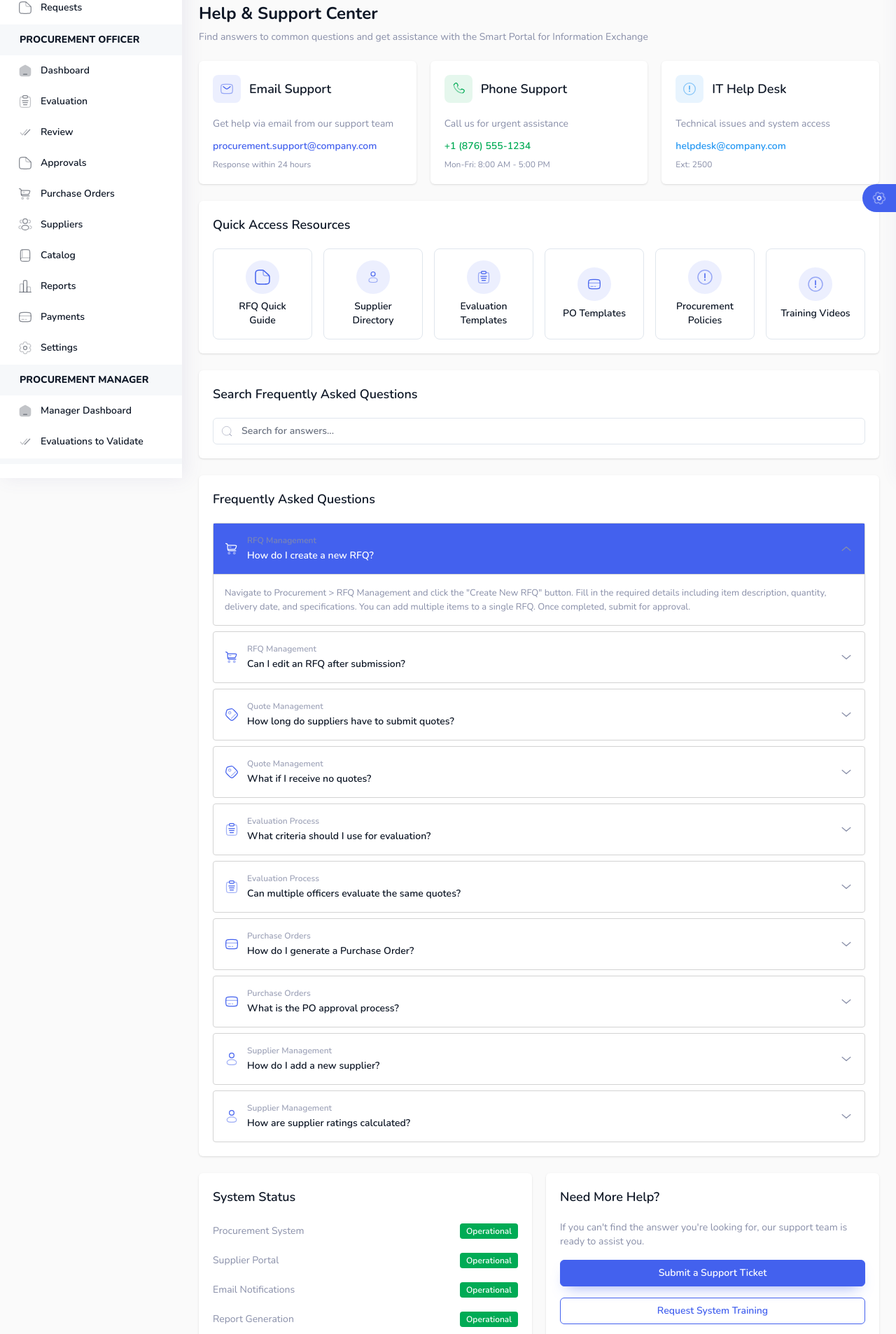
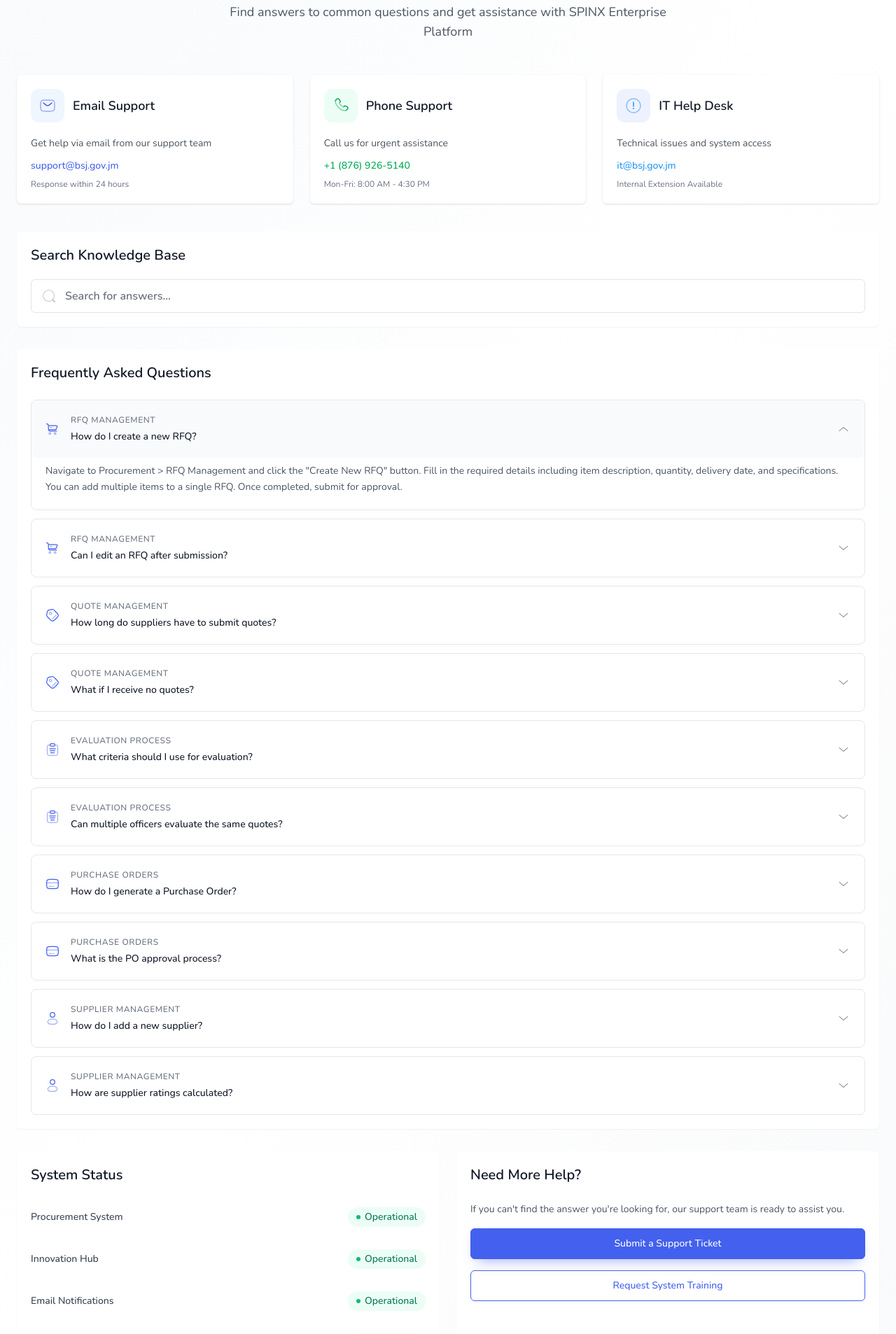
Before and after one commit to standardsja/pms, a React (Vite) app: page /help in a window 1280 px wide. Shown: the part 117-2023 px from the top of the page at 70% size. Built offline with nearby package versions, Linux system fonts and the light colour scheme; sample sign-in values are in the browser's storage.

Commit message:
feat: Implement real-time module statistics and update Help & Support layout

```diff
--- a/src/pages/HelpSupport.tsx
+++ b/src/pages/HelpSupport.tsx
@@ -106,143 +106,113 @@
             faq.category.toLowerCase().includes(searchQuery.toLowerCase())
     );
 
-    const quickLinks = [
-        { title: 'RFQ Quick Guide', icon: <IconFile />, link: '/procurement/rfq/list' },
-        { title: 'Supplier Directory', icon: <IconUser />, link: '/procurement/suppliers' },
-        { title: 'Evaluation Templates', icon: <IconClipboardText />, link: '/procurement/evaluation' },
-        { title: 'PO Templates', icon: <IconCreditCard />, link: '/procurement/purchase-orders' },
-        { title: 'Procurement Policies', icon: <IconInfoCircle />, link: '#' },
-        { title: 'Training Videos', icon: <IconInfoCircle />, link: '#' },
-    ];
-
     return (
-        <div>
-            <ul className="flex space-x-2 rtl:space-x-reverse">
-                <li>
-                    <Link to="/" className="text-primary hover:underline">
-                        Dashboard
-                    </Link>
-                </li>
-                <li className="before:content-['/'] ltr:before:mr-2 rtl:before:ml-2">
-                    <span>Help & Support</span>
-                </li>
-            </ul>
-
+        <div className="min-h-screen bg-gradient-to-br from-slate-50 via-white to-gray-50 dark:from-gray-900 dark:via-gray-800 dark:to-gray-900">
+            <div className="container mx-auto px-6 py-12 max-w-7xl">
                 <div className="pt-5">
                     {/* Header */}
-                <div className="mb-6">
-                    <h2 className="text-2xl font-bold mb-2">Help & Support Center</h2>
-                    <p className="text-white-dark">Find answers to common questions and get assistance with the Smart Portal for Information Exchange</p>
+                    <div className="text-center mb-12">
+                        <h1 className="text-4xl font-semibold text-gray-900 dark:text-white mb-3">Help & Support Center</h1>
+                        <p className="text-lg text-gray-600 dark:text-gray-400 max-w-2xl mx-auto">Find answers to common questions and get assistance with SPINX Enterprise Platform</p>
                     </div>
 
                     {/* Contact Support */}
-                <div className="grid grid-cols-1 md:grid-cols-3 gap-5 mb-6">
-                    <div className="panel">
+                    <div className="grid grid-cols-1 md:grid-cols-3 gap-6 mb-10">
+                        <div className="panel hover:shadow-lg transition-shadow duration-300">
                             <div className="flex items-center mb-5">
-                            <div className="flex h-10 w-10 items-center justify-center rounded-lg bg-primary/10 text-primary">
-                                <IconMail className="h-5 w-5" />
+                                <div className="flex h-12 w-12 items-center justify-center rounded-xl bg-blue-50 dark:bg-blue-900/20 text-primary">
+                                    <IconMail className="h-6 w-6" />
                                 </div>
-                            <h5 className="text-lg font-semibold ltr:ml-3 rtl:mr-3">Email Support</h5>
+                                <h5 className="text-lg font-semibold ltr:ml-3 rtl:mr-3 text-gray-900 dark:text-white">Email Support</h5>
                             </div>
-                        <p className="text-white-dark mb-3">Get help via email from our support team</p>
-                        <a href="mailto:procurement.support@company.com" className="text-primary hover:underline font-semibold">
-                            procurement.support@company.com
+                            <p className="text-gray-600 dark:text-gray-400 mb-3">Get help via email from our support team</p>
+                            <a href="mailto:support@bsj.gov.jm" className="text-primary hover:text-primary/80 font-medium transition-colors">
+                                support@bsj.gov.jm
                             </a>
-                        <p className="text-xs text-white-dark mt-2">Response within 24 hours</p>
+                            <p className="text-xs text-gray-500 dark:text-gray-500 mt-2">Response within 24 hours</p>
                         </div>
 
-                    <div className="panel">
+                        <div className="panel hover:shadow-lg transition-shadow duration-300">
                             <div className="flex items-center mb-5">
-                            <div className="flex h-10 w-10 items-center justify-center rounded-lg bg-success/10 text-success">
-                                <IconPhone className="h-5 w-5" />
+                                <div className="flex h-12 w-12 items-center justify-center rounded-xl bg-emerald-50 dark:bg-emerald-900/20 text-success">
+                                    <IconPhone className="h-6 w-6" />
                                 </div>
-                            <h5 className="text-lg font-semibold ltr:ml-3 rtl:mr-3">Phone Support</h5>
+                                <h5 className="text-lg font-semibold ltr:ml-3 rtl:mr-3 text-gray-900 dark:text-white">Phone Support</h5>
                             </div>
-                        <p className="text-white-dark mb-3">Call us for urgent assistance</p>
-                        <a href="tel:+18765551234" className="text-success hover:underline font-semibold">
-                            +1 (876) 555-1234
+                            <p className="text-gray-600 dark:text-gray-400 mb-3">Call us for urgent assistance</p>
+                            <a href="tel:+18769265140" className="text-success hover:text-success/80 font-medium transition-colors">
+                                +1 (876) 926-5140
                             </a>
-                        <p className="text-xs text-white-dark mt-2">Mon-Fri: 8:00 AM - 5:00 PM</p>
+                            <p className="text-xs text-gray-500 dark:text-gray-500 mt-2">Mon-Fri: 8:00 AM - 4:30 PM</p>
                         </div>
 
-                    <div className="panel">
+                        <div className="panel hover:shadow-lg transition-shadow duration-300">
                             <div className="flex items-center mb-5">
-                            <div className="flex h-10 w-10 items-center justify-center rounded-lg bg-info/10 text-info">
-                                <IconInfoCircle className="h-5 w-5" />
+                                <div className="flex h-12 w-12 items-center justify-center rounded-xl bg-indigo-50 dark:bg-indigo-900/20 text-info">
+                                    <IconInfoCircle className="h-6 w-6" />
                                 </div>
-                            <h5 className="text-lg font-semibold ltr:ml-3 rtl:mr-3">IT Help Desk</h5>
+                                <h5 className="text-lg font-semibold ltr:ml-3 rtl:mr-3 text-gray-900 dark:text-white">IT Help Desk</h5>
                             </div>
-                        <p className="text-white-dark mb-3">Technical issues and system access</p>
-                        <a href="mailto:helpdesk@company.com" className="text-info hover:underline font-semibold">
-                            helpdesk@company.com
+                            <p className="text-gray-600 dark:text-gray-400 mb-3">Technical issues and system access</p>
+                            <a href="mailto:it@bsj.gov.jm" className="text-info hover:text-info/80 font-medium transition-colors">
+                                it@bsj.gov.jm
                             </a>
-                        <p className="text-xs text-white-dark mt-2">Ext: 2500</p>
-                    </div>
-                </div>
-
-                {/* Quick Links */}
-                <div className="panel mb-6">
-                    <h5 className="text-lg font-semibold mb-5">Quick Access Resources</h5>
-                    <div className="grid grid-cols-2 md:grid-cols-3 lg:grid-cols-6 gap-4">
-                        {quickLinks.map((item, index) => (
-                            <Link
-                                key={index}
-                                to={item.link}
-                                className="flex flex-col items-center justify-center p-4 border border-white-light dark:border-white-light/10 rounded-lg hover:border-primary hover:shadow-lg transition-all"
-                            >
-                                <div className="flex h-12 w-12 items-center justify-center rounded-full bg-primary/10 text-primary mb-2">{item.icon}</div>
-                                <span className="text-center text-sm font-semibold">{item.title}</span>
-                            </Link>
-                        ))}
+                            <p className="text-xs text-gray-500 dark:text-gray-500 mt-2">Internal Extension Available</p>
                         </div>
                     </div>
 
                     {/* Search FAQs */}
-                <div className="panel mb-6">
-                    <h5 className="text-lg font-semibold mb-5">Search Frequently Asked Questions</h5>
+                    <div className="panel mb-8 shadow-sm">
+                        <h5 className="text-xl font-semibold mb-5 text-gray-900 dark:text-white">Search Knowledge Base</h5>
                         <div className="relative">
-                        <input type="text" placeholder="Search for answers..." className="form-input ltr:pl-10 rtl:pr-10" value={searchQuery} onChange={(e) => setSearchQuery(e.target.value)} />
-                        <div className="absolute top-1/2 -translate-y-1/2 ltr:left-3 rtl:right-3">
-                            <IconSearch className="text-white-dark" />
+                            <input
+                                type="text"
+                                placeholder="Search for answers..."
+                                className="form-input ltr:pl-12 rtl:pr-12 h-12 text-base"
+                                value={searchQuery}
+                                onChange={(e) => setSearchQuery(e.target.value)}
+                            />
+                            <div className="absolute top-1/2 -translate-y-1/2 ltr:left-4 rtl:right-4">
+                                <IconSearch className="text-gray-400 w-5 h-5" />
                             </div>
                         </div>
                     </div>
 
                     {/* FAQs */}
-                <div className="panel">
-                    <h5 className="text-lg font-semibold mb-5">Frequently Asked Questions</h5>
+                    <div className="panel shadow-sm">
+                        <h5 className="text-xl font-semibold mb-6 text-gray-900 dark:text-white">Frequently Asked Questions</h5>
                         {filteredFaqs.length === 0 ? (
                             <div className="text-center py-10">
                                 <IconInfoCircle className="w-16 h-16 mx-auto text-white-dark mb-4" />
                                 <p className="text-white-dark">No FAQs found matching your search.</p>
                             </div>
                         ) : (
-                        <div className="space-y-2">
+                            <div className="space-y-3">
                                 {filteredFaqs.map((faq) => (
-                                <div key={faq.id} className="border border-[#d3d3d3] dark:border-[#1b2e4b] rounded">
+                                    <div key={faq.id} className="border border-gray-200 dark:border-gray-700 rounded-lg hover:border-gray-300 dark:hover:border-gray-600 transition-colors">
                                         <button
                                             type="button"
-                                        className={`p-4 w-full flex items-center text-white-dark dark:bg-[#1b2e4b] font-semibold hover:bg-primary/10 ${
-                                            activeAccordion === faq.id ? '!bg-primary text-white' : ''
+                                            className={`p-5 w-full flex items-center font-medium hover:bg-gray-50 dark:hover:bg-gray-800/50 rounded-lg transition-colors ${
+                                                activeAccordion === faq.id ? 'bg-gray-50 dark:bg-gray-800/50' : ''
                                             }`}
                                             onClick={() => toggleAccordion(faq.id)}
                                         >
-                                        <div className="flex items-center gap-3 flex-1 text-left">
-                                            <div className={activeAccordion === faq.id ? 'text-white' : 'text-primary'}>{faq.icon}</div>
-                                            <div>
-                                                <div className="text-xs opacity-80 mb-1">{faq.category}</div>
-                                                <div className={activeAccordion === faq.id ? 'text-white' : 'text-black dark:text-white'}>{faq.question}</div>
+                                            <div className="flex items-center gap-4 flex-1 text-left">
+                                                <div className="text-primary dark:text-blue-400">{faq.icon}</div>
+                                                <div className="flex-1">
+                                                    <div className="text-xs font-medium text-gray-500 dark:text-gray-400 uppercase tracking-wider mb-1.5">{faq.category}</div>
+                                                    <div className="text-gray-900 dark:text-white font-medium">{faq.question}</div>
                                                 </div>
                                             </div>
-                                        <div className={`ltr:ml-auto rtl:mr-auto ${activeAccordion === faq.id ? 'rotate-180' : ''}`}>
+                                            <div className={`ltr:ml-4 rtl:mr-4 transition-transform duration-200 text-gray-400 ${activeAccordion === faq.id ? 'rotate-180' : ''}`}>
                                                 <svg width="20" height="20" viewBox="0 0 24 24" fill="none" xmlns="http://www.w3.org/2000/svg">
                                                     <path d="M19 9L12 15L5 9" stroke="currentColor" strokeWidth="1.5" strokeLinecap="round" strokeLinejoin="round" />
                                                 </svg>
                                             </div>
                                         </button>
                                         {activeAccordion === faq.id && (
-                                        <div className="p-4 text-[13px] border-t border-[#d3d3d3] dark:border-[#1b2e4b]">
-                                            <p className="text-white-dark">{faq.answer}</p>
+                                            <div className="px-5 pb-5 pt-2">
+                                                <p className="text-gray-600 dark:text-gray-400 leading-relaxed">{faq.answer}</p>
                                             </div>
                                         )}
                                     </div>
@@ -252,39 +222,52 @@
                     </div>
 
                     {/* System Status */}
-                <div className="grid grid-cols-1 md:grid-cols-2 gap-5 mt-6">
-                    <div className="panel">
-                        <h5 className="text-lg font-semibold mb-5">System Status</h5>
-                        <div className="space-y-3">
-                            <div className="flex items-center justify-between">
-                                <span className="text-white-dark">Procurement System</span>
-                                <span className="badge bg-success">Operational</span>
+                    <div className="grid grid-cols-1 md:grid-cols-2 gap-6 mt-8">
+                        <div className="panel shadow-sm">
+                            <h5 className="text-xl font-semibold mb-6 text-gray-900 dark:text-white">System Status</h5>
+                            <div className="space-y-4">
+                                <div className="flex items-center justify-between py-2">
+                                    <span className="text-gray-700 dark:text-gray-300 font-medium">Procurement System</span>
+                                    <span className="inline-flex items-center gap-1.5 px-3 py-1 bg-emerald-50 dark:bg-emerald-900/20 text-emerald-700 dark:text-emerald-400 text-sm font-medium rounded-full">
+                                        <div className="w-1.5 h-1.5 bg-emerald-500 rounded-full"></div>
+                                        Operational
+                                    </span>
                                 </div>
-                            <div className="flex items-center justify-between">
-                                <span className="text-white-dark">Supplier Portal</span>
-                                <span className="badge bg-success">Operational</span>
+                                <div className="flex items-center justify-between py-2">
+                                    <span className="text-gray-700 dark:text-gray-300 font-medium">Innovation Hub</span>
+                                    <span className="inline-flex items-center gap-1.5 px-3 py-1 bg-emerald-50 dark:bg-emerald-900/20 text-emerald-700 dark:text-emerald-400 text-sm font-medium rounded-full">
+                                        <div className="w-1.5 h-1.5 bg-emerald-500 rounded-full"></div>
+                                        Operational
+                                    </span>
                                 </div>
-                            <div className="flex items-center justify-between">
-                                <span className="text-white-dark">Email Notifications</span>
-                                <span className="badge bg-success">Operational</span>
+                                <div className="flex items-center justify-between py-2">
+                                    <span className="text-gray-700 dark:text-gray-300 font-medium">Email Notifications</span>
+                                    <span className="inline-flex items-center gap-1.5 px-3 py-1 bg-emerald-50 dark:bg-emerald-900/20 text-emerald-700 dark:text-emerald-400 text-sm font-medium rounded-full">
+                                        <div className="w-1.5 h-1.5 bg-emerald-500 rounded-full"></div>
+                                        Operational
+                                    </span>
                                 </div>
-                            <div className="flex items-center justify-between">
-                                <span className="text-white-dark">Report Generation</span>
-                                <span className="badge bg-success">Operational</span>
+                                <div className="flex items-center justify-between py-2">
+                                    <span className="text-gray-700 dark:text-gray-300 font-medium">Report Generation</span>
+                                    <span className="inline-flex items-center gap-1.5 px-3 py-1 bg-emerald-50 dark:bg-emerald-900/20 text-emerald-700 dark:text-emerald-400 text-sm font-medium rounded-full">
+                                        <div className="w-1.5 h-1.5 bg-emerald-500 rounded-full"></div>
+                                        Operational
+                                    </span>
                                 </div>
                             </div>
                         </div>
 
-                    <div className="panel">
-                        <h5 className="text-lg font-semibold mb-5">Need More Help?</h5>
+                        <div className="panel shadow-sm">
+                            <h5 className="text-xl font-semibold mb-6 text-gray-900 dark:text-white">Need More Help?</h5>
                             <div className="space-y-4">
-                            <p className="text-white-dark">If you can't find the answer you're looking for, our support team is ready to assist you.</p>
-                            <button type="button" className="btn btn-primary w-full">
+                                <p className="text-gray-600 dark:text-gray-400 leading-relaxed">If you can't find the answer you're looking for, our support team is ready to assist you.</p>
+                                <button type="button" className="btn btn-primary w-full h-11 font-medium">
                                     Submit a Support Ticket
                                 </button>
-                            <Link to="/procurement/admin" className="btn btn-outline-primary w-full">
+                                <a href="mailto:support@bsj.gov.jm?subject=Training Request - SPINX Enterprise Platform" className="btn btn-outline-primary w-full h-11 font-medium">
                                     Request System Training
-                            </Link>
+                                </a>
+                            </div>
                         </div>
                     </div>
                 </div>
--- a/src/router/routes.tsx
+++ b/src/router/routes.tsx
@@ -457,6 +457,7 @@
     {
         path: '/help',
         element: <HelpSupport />,
+        layout: 'blank',
     },
 
     // ============================================
```
Also changed, not shown: src/pages/Procurement/Auth/Onboarding.tsx (+38 -32 lines), 2 other files (tests, documents, lock files or other folders). Lines whose indentation alone changed are shown as unchanged.
